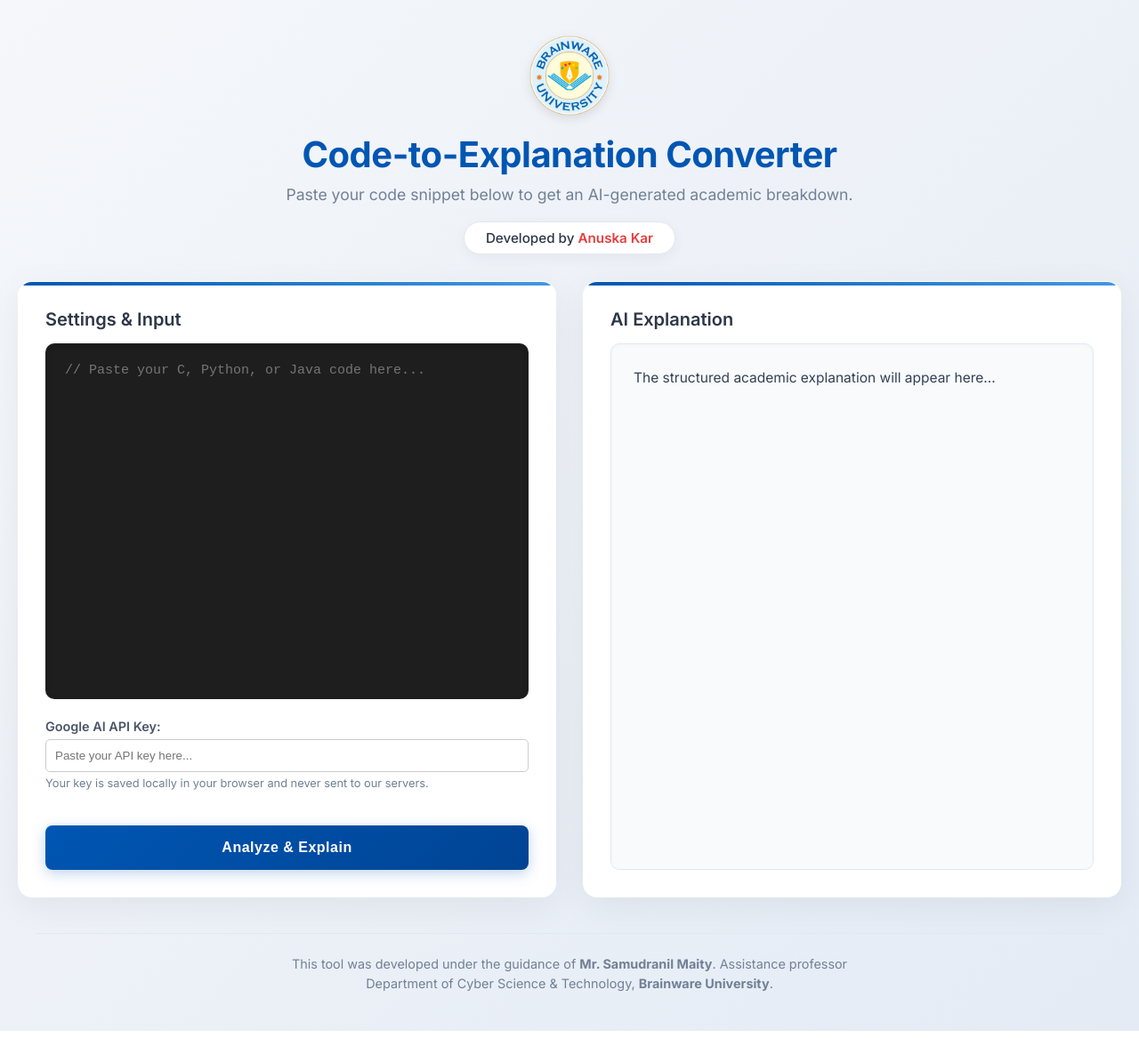
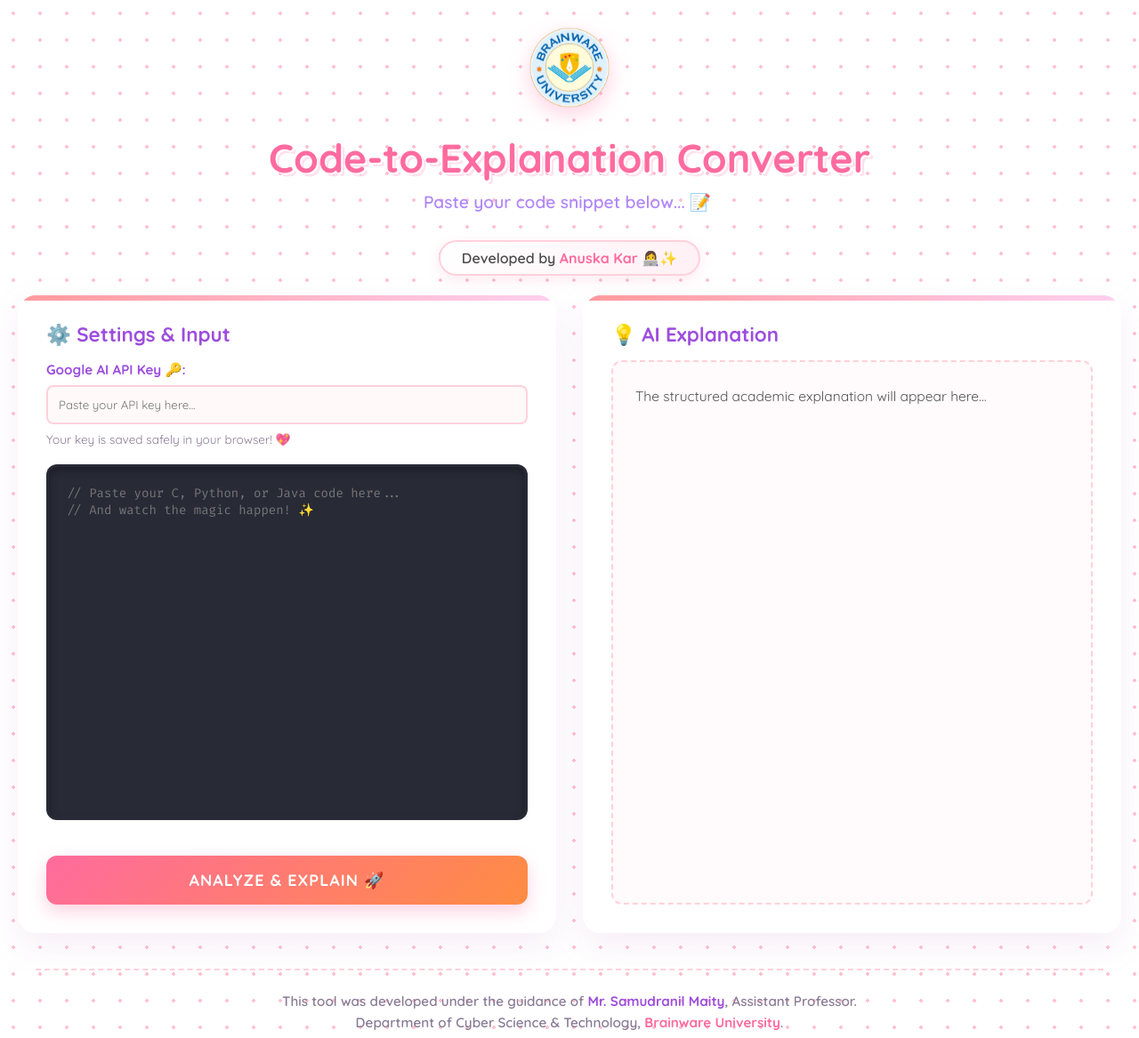
Before and after one commit to theCodePy/Code-to-Explanation-Converter, a plain HTML site: page index.html in a window 1280 px wide. Shown: the top 1167 px of the page at 89% size. Drawn offline with Linux system fonts and the light colour scheme.

Commit message:
apply cute theme.

````diff
--- a/index.html
+++ b/index.html
@@ -5,23 +5,29 @@
     <meta name="viewport" content="width=device-width, initial-scale=1.0">
     <title>Code-to-Explanation Converter</title>
     <link rel="icon" type="image/x-icon" href="./brainwarelogo.png">
-    <link href="https://fonts.googleapis.com/css2?family=Inter:wght@400;500;600;700&display=swap" rel="stylesheet">
+    <link href="https://fonts.googleapis.com/css2?family=Fira+Code:wght@400;500&family=Quicksand:wght@400;600;700&display=swap" rel="stylesheet">
     <style>
-        /* Color Palette & Variables */
+        /* Cute Coding Color Palette & Variables */
         :root {
-            --primary-color: #0056b3; /* Brainware Blue */
-            --primary-hover: #004494;
-            --bg-gradient: linear-gradient(135deg, #f5f7fa 0%, #e4ebf5 100%);
-            --pane-bg: #ffffff;
-            --text-main: #2d3748;
-            --text-muted: #718096;
-            --border-color: #e2e8f0;
-            --code-bg: #1e1e1e; /* Dark theme for the code editor */
+            --primary-color: #ff6b9e; /* Cute bright pink */
+            --primary-hover: #ff4785;
+            --bg-gradient: linear-gradient(135deg, #ffe6ea 0%, #f0e6ff 100%); /* Pastel pink to lavender */
+            --pane-bg: rgba(255, 255, 255, 0.85); /* Glassmorphism white */
+            --text-main: #4a4a4a;
+            --text-muted: #8a7b96;
+            --border-color: #ffd1dc;
+            --code-bg: #282a36; /* Dark theme for the code editor (Dracula) */
+            --code-text: #f8f8f2;
+            --accent-cyan: #8be9fd;
+            --accent-pink: #ff79c6;
         }
 
         body {
-            font-family: 'Inter', sans-serif;
+            font-family: 'Quicksand', sans-serif;
             background: var(--bg-gradient);
+            /* Cute subtle dot pattern overlay */
+            background-image: radial-gradient(#ffc2d1 2px, transparent 2px);
+            background-size: 30px 30px;
             color: var(--text-main);
             margin: 0;
             padding: 40px 20px;
@@ -31,49 +37,69 @@
             min-height: 100vh;
         }
 
-        /* Header Styling */
+        /* Header Styling with Floating Animation */
         .header-section {
             text-align: center;
-            margin-bottom: 30px;
-            animation: fadeInDown 0.8s ease-out;
+            margin-bottom: 20px;
+            animation: fadeInDown 1s ease-out;
         }
 
         .header-section img {
             width: 90px;
             height: auto;
             margin-bottom: 15px;
-            filter: drop-shadow(0 4px 6px rgba(0,0,0,0.1));
+            filter: drop-shadow(0 8px 12px rgba(255, 107, 158, 0.3));
+            animation: float 3s ease-in-out infinite; /* Floating effect */
         }
 
         h1 {
             color: var(--primary-color);
             margin: 0 0 10px 0;
             font-weight: 700;
-            font-size: 2.5rem;
-            letter-spacing: -0.5px;
+            font-size: 2.8rem;
+            text-shadow: 2px 2px 0px #fff, 4px 4px 0px rgba(255, 107, 158, 0.2);
         }
 
-        .subtitle {
-            font-size: 1.1rem;
+        /* Typewriter Subtitle Container */
+        .subtitle-container {
+            font-size: 1.2rem;
             color: var(--text-muted);
-            margin-bottom: 20px;
+            margin-bottom: 25px;
+            font-weight: 600;
+            height: 30px; /* Keeps layout stable during typing */
         }
 
-        /* Custom Badge for Anuska */
+        .typewriter-text {
+            color: #b088f9; /* Pastel purple */
+        }
+
+        .cursor {
+            display: inline-block;
+            width: 3px;
+            background-color: var(--primary-color);
+            margin-left: 2px;
+            animation: blink 0.8s infinite;
+        }
+
+        /* Custom Badge */
         .credit-badge {
             display: inline-block;
-            background: white;
+            background: linear-gradient(120deg, #fff, #fff0f5);
             padding: 8px 24px;
             border-radius: 50px;
-            font-size: 0.95rem;
-            font-weight: 500;
-            box-shadow: 0 4px 15px rgba(0,0,0,0.05);
-            border: 1px solid var(--border-color);
+            font-size: 1rem;
+            font-weight: 600;
+            box-shadow: 0 4px 15px rgba(255, 107, 158, 0.15);
+            border: 2px solid var(--border-color);
+            transition: transform 0.3s cubic-bezier(0.175, 0.885, 0.32, 1.275);
+        }
+
+        .credit-badge:hover {
+            transform: scale(1.1) rotate(-2deg);
         }
 
         .credit-badge b {
-            color: #e53e3e; /* A pop of red to stand out */
-            font-weight: 600;
+            color: var(--primary-color);
         }
 
         /* Layout */
@@ -82,86 +108,109 @@
             width: 100%;
             max-width: 1300px;
             gap: 30px;
-            animation: fadeInUp 0.8s ease-out;
+            animation: fadeInUp 1s ease-out;
         }
 
-        /* Individual Panels */
+        /* Glassmorphism Panels */
         .pane {
             flex: 1;
             background: var(--pane-bg);
+            backdrop-filter: blur(10px);
             padding: 30px;
-            border-radius: 16px;
-            box-shadow: 0 10px 40px rgba(0,0,0,0.06);
+            border-radius: 20px;
+            box-shadow: 0 15px 35px rgba(200, 150, 200, 0.15);
             display: flex;
             flex-direction: column;
-            border: 1px solid rgba(255,255,255,0.8);
+            border: 2px solid rgba(255, 255, 255, 0.6);
             position: relative;
             overflow: hidden;
+            transition: transform 0.3s ease, box-shadow 0.3s ease;
         }
 
-        /* Subtle top border accent */
+        .pane:hover {
+            transform: translateY(-5px);
+            box-shadow: 0 20px 40px rgba(255, 107, 158, 0.2);
+        }
+
+        /* Cute Top Border Accent */
         .pane::before {
             content: '';
             position: absolute;
-            top: 0; left: 0; width: 100%; height: 4px;
-            background: linear-gradient(90deg, var(--primary-color), #4299e1);
+            top: 0; left: 0; width: 100%; height: 6px;
+            background: linear-gradient(90deg, #ff9a9e 0%, #fecfef 99%, #fecfef 100%);
         }
 
         h3 {
             margin-top: 0;
             margin-bottom: 15px;
-            color: var(--text-main);
-            font-size: 1.25rem;
-            font-weight: 600;
+            color: #9d4edd; /* Deep purple */
+            font-size: 1.4rem;
+            font-weight: 700;
         }
 
-        /* Input Code Area (Dark Theme) */
+        /* Input Code Area (Dark Coding Theme) */
         textarea {
             width: 100%;
             height: 400px;
             padding: 20px;
             background-color: var(--code-bg);
-            color: #d4d4d4; /* Light gray text for visibility */
-            border: 2px solid transparent;
-            border-radius: 10px;
-            font-family: 'Courier New', Courier, monospace;
-            font-size: 15px;
+            color: var(--code-text);
+            border: 3px solid transparent;
+            border-radius: 12px;
+            font-family: 'Fira Code', 'Courier New', monospace;
+            font-size: 14px;
             resize: none;
             box-sizing: border-box;
             transition: all 0.3s ease;
-            box-shadow: inset 0 2px 5px rgba(0,0,0,0.2);
+            box-shadow: inset 0 4px 10px rgba(0,0,0,0.3);
         }
 
         textarea:focus {
             outline: none;
             border-color: var(--primary-color);
-            box-shadow: 0 0 0 4px rgba(0, 86, 179, 0.15);
+            box-shadow: 0 0 15px rgba(255, 107, 158, 0.3);
         }
 
-        /* Primary Action Button */
+        /* Fun Input Field */
+        input[type="password"] {
+            font-family: 'Quicksand', sans-serif;
+            background-color: #fff9fa;
+            border: 2px solid var(--border-color) !important;
+            transition: all 0.3s;
+        }
+        input[type="password"]:focus {
+            outline: none;
+            border-color: #b088f9 !important;
+            box-shadow: 0 0 10px rgba(176, 136, 249, 0.3);
+        }
+
+        /* Bouncy Primary Action Button */
         button {
             margin-top: 20px;
             padding: 16px 30px;
-            background: linear-gradient(135deg, var(--primary-color) 0%, var(--primary-hover) 100%);
+            background: linear-gradient(135deg, var(--primary-color) 0%, #ff8c42 100%);
             color: white;
             border: none;
-            border-radius: 8px;
-            font-size: 16px;
-            font-weight: 600;
+            border-radius: 12px;
+            font-family: 'Quicksand', sans-serif;
+            font-size: 18px;
+            font-weight: 700;
             cursor: pointer;
-            transition: all 0.3s ease;
+            transition: all 0.3s cubic-bezier(0.175, 0.885, 0.32, 1.275); /* Bouncy transition */
             width: 100%;
-            box-shadow: 0 4px 15px rgba(0, 86, 179, 0.25);
-            letter-spacing: 0.5px;
+            box-shadow: 0 8px 20px rgba(255, 107, 158, 0.3);
+            text-transform: uppercase;
+            letter-spacing: 1px;
         }
 
         button:hover {
-            transform: translateY(-2px);
-            box-shadow: 0 6px 20px rgba(0, 86, 179, 0.35);
+            transform: scale(1.03) translateY(-2px);
+            box-shadow: 0 12px 25px rgba(255, 107, 158, 0.4);
+            background: linear-gradient(135deg, #ff8c42 0%, var(--primary-color) 100%);
         }
 
         button:active {
-            transform: translateY(1px);
+            transform: scale(0.95);
         }
 
         /* Output Area */
@@ -172,97 +221,85 @@
             white-space: pre-wrap;
             line-height: 1.7;
             font-size: 15.5px;
-            background-color: #f8fafc;
-            color: #334155;
+            background-color: #fffafb;
+            color: #555;
             padding: 25px;
-            border-radius: 10px;
-            border: 1px solid var(--border-color);
-            box-shadow: inset 0 2px 4px rgba(0,0,0,0.02);
+            border-radius: 12px;
+            border: 2px dashed var(--border-color);
         }
 
         /* Formatted Output Elements generated by JS */
-        #output strong { color: #1a202c; font-weight: 700; }
+        #output strong { color: var(--primary-hover); font-weight: 700; }
         #output code.inline-code {
-            background: #edf2f7;
-            padding: 2px 6px;
-            border-radius: 4px;
-            font-family: monospace;
-            color: #e53e3e;
+            background: #f0e6ff;
+            padding: 3px 8px;
+            border-radius: 6px;
+            font-family: 'Fira Code', monospace;
+            color: #9d4edd;
             font-size: 0.9em;
+            font-weight: 600;
         }
         #output .code-block {
             background: var(--code-bg);
-            color: #fff;
+            color: var(--code-text);
             padding: 15px;
-            border-radius: 8px;
-            font-family: monospace;
+            border-radius: 10px;
+            font-family: 'Fira Code', monospace;
             overflow-x: auto;
             margin: 10px 0;
+            border-left: 4px solid var(--accent-pink);
         }
 
-        /* Custom Scrollbar for Textarea & Output */
-        ::-webkit-scrollbar { width: 8px; height: 8px; }
-        ::-webkit-scrollbar-track { background: transparent; }
-        ::-webkit-scrollbar-thumb { background: #cbd5e0; border-radius: 4px; }
-        ::-webkit-scrollbar-thumb:hover { background: #a0aec0; }
+        /* Custom Scrollbar */
+        ::-webkit-scrollbar { width: 10px; height: 10px; }
+        ::-webkit-scrollbar-track { background: rgba(255,255,255,0.5); border-radius: 10px; }
+        ::-webkit-scrollbar-thumb { background: #ffb6c1; border-radius: 10px; }
+        ::-webkit-scrollbar-thumb:hover { background: var(--primary-color); }
 
         /* Loading Animation */
         .loading {
             display: none;
             color: var(--primary-color);
-            font-weight: 600;
+            font-weight: 700;
             text-align: center;
             margin-top: 15px;
-            animation: pulse 1.5s infinite;
+            animation: pulse 1s infinite alternate;
         }
 
-        /* CSS Animations */
+        /* Animations */
+        @keyframes float {
+            0% { transform: translateY(0px); }
+            50% { transform: translateY(-12px); }
+            100% { transform: translateY(0px); }
+        }
+
         @keyframes pulse {
-            0% { opacity: 0.5; }
-            50% { opacity: 1; }
-            100% { opacity: 0.5; }
+            from { opacity: 0.6; transform: scale(0.98); }
+            to { opacity: 1; transform: scale(1.02); }
         }
 
         @keyframes fadeInDown {
-            from { opacity: 0; transform: translateY(-20px); }
+            from { opacity: 0; transform: translateY(-30px); }
             to { opacity: 1; transform: translateY(0); }
         }
 
         @keyframes fadeInUp {
-            from { opacity: 0; transform: translateY(20px); }
+            from { opacity: 0; transform: translateY(30px); }
             to { opacity: 1; transform: translateY(0); }
         }
+
+        @keyframes blink {
+            0%, 100% { opacity: 1; }
+            50% { opacity: 0; }
+        }
+
         /* Mobile Responsiveness */
         @media (max-width: 768px) {
-            body {
-                padding: 20px 15px; /* Reduce outer padding for smaller screens */
-            }
-
-            .container {
-                flex-direction: column; /* Stack the input and output panes vertically */
-                gap: 20px;
-            }
-
-            .pane {
-                padding: 20px; /* Reduce internal padding of the panes */
-            }
-
-            h1 {
-                font-size: 1.8rem; /* Scale down the main title */
-            }
-
-            .subtitle {
-                font-size: 0.95rem;
-            }
-
-            textarea, #output {
-                height: 300px; /* Reduce height so it fits nicely on a phone screen */
-                padding: 15px;
-            }
-
-            button {
-                padding: 14px 20px;
-            }
+            body { padding: 20px 15px; background-size: 20px 20px; }
+            .container { flex-direction: column; gap: 20px; }
+            h1 { font-size: 2rem; }
+            .subtitle-container { font-size: 1rem; }
+            textarea, #output { height: 300px; }
         }
     </style>
 </head>
@@ -271,90 +308,129 @@
     <div class="header-section">
         <img src="./brainwarelogo.png" alt="Brainware University Logo">
         <h1>Code-to-Explanation Converter</h1>
-        <div class="subtitle">Paste your code snippet below to get an AI-generated academic breakdown.</div>
+
+        <div class="subtitle-container">
+            <span class="typewriter-text" id="typewriter"></span><span class="cursor"></span>
+        </div>
+
         <div class="credit-badge">
-            Developed by <b>Anuska Kar</b>
+            Developed by <b>Anuska Kar</b> 👩‍💻✨
         </div>
     </div>
 
     <div class="container">
         <div class="pane">
-            <h3>Settings & Input</h3>
-            <textarea id="codeInput" placeholder="// Paste your C, Python, or Java code here..."></textarea><br>
+            <h3>⚙️ Settings & Input</h3>
             <div style="margin-bottom: 20px;">
-                <label for="apiKeyInput" style="font-size: 0.9rem; font-weight: 600; color: #4a5568;">Google AI API Key:</label>
+                <label for="apiKeyInput" style="font-size: 0.95rem; font-weight: 700; color: #9d4edd;">Google AI API Key 🔑:</label>
                 <input type="password" id="apiKeyInput" placeholder="Paste your API key here..."
-                       style="width: 100%; padding: 10px; margin-top: 5px; border: 1px solid #ccc; border-radius: 5px; box-sizing: border-box;">
-                <div style="font-size: 0.8rem; color: #718096; margin-top: 5px;">Your key is saved locally in your browser and never sent to our servers.</div>
+                       style="width: 100%; padding: 12px; margin-top: 8px; border: 2px solid #ccc; border-radius: 8px; box-sizing: border-box;">
+                <div style="font-size: 0.85rem; color: var(--text-muted); margin-top: 8px;">Your key is saved safely in your browser! 💖</div>
             </div>
-
-            <button onclick="generateExplanation()">Analyze & Explain</button>
-            <div id="loadingIndicator" class="loading">Analyzing code syntax... Please wait.</div>
+            <textarea id="codeInput" placeholder="// Paste your C, Python, or Java code here...&#10;// And watch the magic happen! ✨"></textarea><br>
+            <button onclick="generateExplanation()">Analyze & Explain 🚀</button>
+            <div id="loadingIndicator" class="loading">Reading your code... Please wait! 🎀</div>
         </div>
 
         <div class="pane">
-            <h3>AI Explanation</h3>
+            <h3>💡 AI Explanation</h3>
             <div id="output">The structured academic explanation will appear here...</div>
         </div>
     </div>
 
+    <div style="text-align: center; margin-top: 40px; padding-top: 20px; border-top: 2px dashed #ffd1dc; color: var(--text-muted); font-size: 0.95rem; width: 100%; max-width: 1200px; font-weight: 600;">
+        <p style="margin: 5px 0;">This tool was developed under the guidance of <b style="color: #9d4edd;">Mr. Samudranil Maity</b>, Assistant Professor.</p>
+        <p style="margin: 5px 0;">Department of Cyber Science & Technology, <b style="color: #ff6b9e;">Brainware University</b>.</p>
+    </div>
+
     <script>
+        // --- TYPEWRITER ANIMATION LOGIC ---
+        const phrases = [
+            "Paste your code snippet below... 📝",
+            "Let AI explain the logic step-by-step! 🧠",
+            "Understand complex syntax easily... 🌸",
+            "Your personal coding tutor is ready! 👩‍💻✨"
+        ];
 
-        // Simple Markdown Formatter to make the AI output look pretty
-        function formatMarkdown(text) {
-            let html = text;
-            // Format Code Blocks
-            html = html.replace(/```([\s\S]*?)```/g, '<div class="code-block">$1</div>');
-            // Format Inline Code
-            html = html.replace(/`([^`]+)`/g, '<code class="inline-code">$1</code>');
-            // Format Bold Text
-            html = html.replace(/\*\*([^\*]+)\*\*/g, '<strong>$1</strong>');
-            return html;
+        let currentPhraseIndex = 0;
+        let currentCharIndex = 0;
+        let isDeleting = false;
+        let typingSpeed = 100;
+
+        function typeWriterEffect() {
+            const currentPhrase = phrases[currentPhraseIndex];
+            const displayElement = document.getElementById("typewriter");
+
+            if (isDeleting) {
+                displayElement.textContent = currentPhrase.substring(0, currentCharIndex - 1);
+                currentCharIndex--;
+                typingSpeed = 50; // Deleting is faster
+            } else {
+                displayElement.textContent = currentPhrase.substring(0, currentCharIndex + 1);
+                currentCharIndex++;
+                typingSpeed = 100; // Normal typing speed
+            }
+
+            // If finished typing the phrase
+            if (!isDeleting && currentCharIndex === currentPhrase.length) {
+                isDeleting = true;
+                typingSpeed = 2000; // Pause before deleting
+            }
+            // If finished deleting the phrase
+            else if (isDeleting && currentCharIndex === 0) {
+                isDeleting = false;
+                currentPhraseIndex = (currentPhraseIndex + 1) % phrases.length;
+                typingSpeed = 500; // Pause before typing next phrase
+            }
+
+            setTimeout(typeWriterEffect, typingSpeed);
         }
 
-        // Run this when the page loads to check if they already entered a key
+        // Run this when the page loads
         window.onload = () => {
+            // Start the typewriter animation
+            typeWriterEffect();
+
+            // Check if they already entered a key
             const savedKey = localStorage.getItem('geminiApiKey');
             if (savedKey) {
                 document.getElementById('apiKeyInput').value = savedKey;
             }
         };
 
-        // ... (Keep your formatMarkdown function exactly the same) ...
+        // --- AI API LOGIC ---
+
+        function formatMarkdown(text) {
+            let html = text;
+            html = html.replace(/```([\s\S]*?)```/g, '<div class="code-block">$1</div>');
+            html = html.replace(/`([^`]+)`/g, '<code class="inline-code">$1</code>');
+            html = html.replace(/\*\*([^\*]+)\*\*/g, '<strong>$1</strong>');
+            return html;
+        }
 
         async function generateExplanation() {
-            // Get the key dynamically from the input box
             const API_KEY = document.getElementById('apiKeyInput').value.trim();
             const code = document.getElementById('codeInput').value;
             const outputDiv = document.getElementById('output');
             const loadingDiv = document.getElementById('loadingIndicator');
 
             if (!API_KEY) {
-                alert("Please enter your Google API Key first!");
+                alert("Please enter your Google API Key first! 🔑");
                 return;
             }
             if (!code.trim()) {
-                alert("Please paste some code first!");
+                alert("Please paste some code first! 📝");
                 return;
             }
 
-            // Save the key to localStorage so they don't have to type it again
             localStorage.setItem('geminiApiKey', API_KEY);
 
-            // UI updates
             outputDiv.innerHTML = "";
             loadingDiv.style.display = "block";
 
-            // ... (The rest of the try/catch API fetch block remains exactly the same!) ...
-            // UI updates
-            outputDiv.innerHTML = "";
-            loadingDiv.style.display = "block";
-
-            // The hardcoded educational prompt
-            const systemPrompt = "You are a strict computer science professor. Analyze the following code. 1. Identify the language. 2. Explain the overall logic step-by-step for a beginner. 3. Point out any complex syntax (like pointers or specific libraries). Keep the output clean and easy to read. Here is the code:\n\n";
+            const systemPrompt = "You are a strict but friendly computer science professor. Analyze the following code. 1. Identify the language. 2. Explain the overall logic step-by-step for a beginner. 3. Point out any complex syntax (like pointers or specific libraries). Keep the output clean, easy to read, and encouraging. Here is the code:\n\n";
 
             try {
-                // FIX 1: Updated the model endpoint to gemini-2.5-flash
                 const response = await fetch(`https://generativelanguage.googleapis.com/v1beta/models/gemini-2.5-flash:generateContent?key=${API_KEY}`, {
                     method: 'POST',
                     headers: { 'Content-Type': 'application/json' },
@@ -365,25 +441,19 @@
 
                 const data = await response.json();
 
-                // FIX 2: Intercept API-level errors (like 404s or invalid keys) before parsing
                 if (data.error) {
                     throw new Error(`API Error ${data.error.code}: ${data.error.message}`);
                 }
 
-                // Extracting and formatting the text from a successful response
                 const rawExplanation = data.candidates[0].content.parts[0].text;
                 outputDiv.innerHTML = formatMarkdown(rawExplanation);
 
             } catch (error) {
-                outputDiv.innerHTML = `<span style="color:red;">Error connecting to the AI: ${error.message}</span>`;
+                outputDiv.innerHTML = `<span style="color:red; font-weight:bold;">Oops! Error connecting to the AI: ${error.message}</span>`;
             } finally {
                 loadingDiv.style.display = "none";
             }
         }
     </script>
-    <div style="text-align: center; margin-top: 40px; padding-top: 20px; border-top: 1px solid #e2e8f0; color: #718096; font-size: 0.9rem; width: 100%; max-width: 1200px;">
-        <p style="margin: 5px 0;">This tool was developed under the guidance of <b>Mr. Samudranil Maity</b>. Assistance professor</p>
-        <p style="margin: 5px 0;">Department of Cyber Science & Technology, <b>Brainware University</b>.</p>
-    </div>
 </body>
 </html>
````
